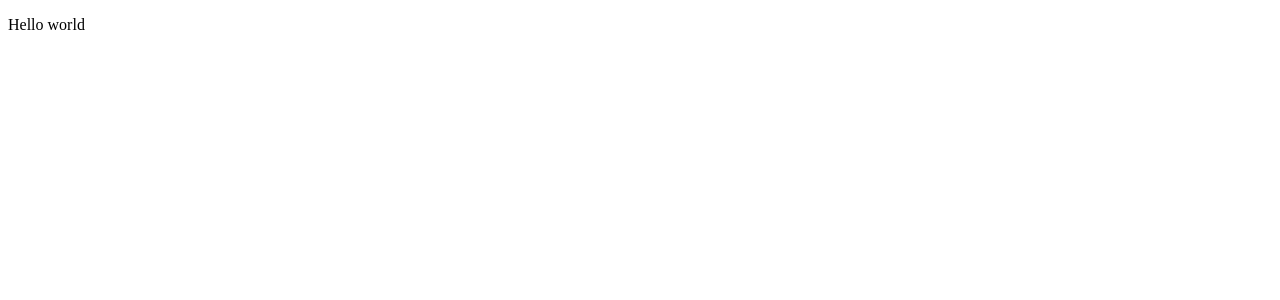
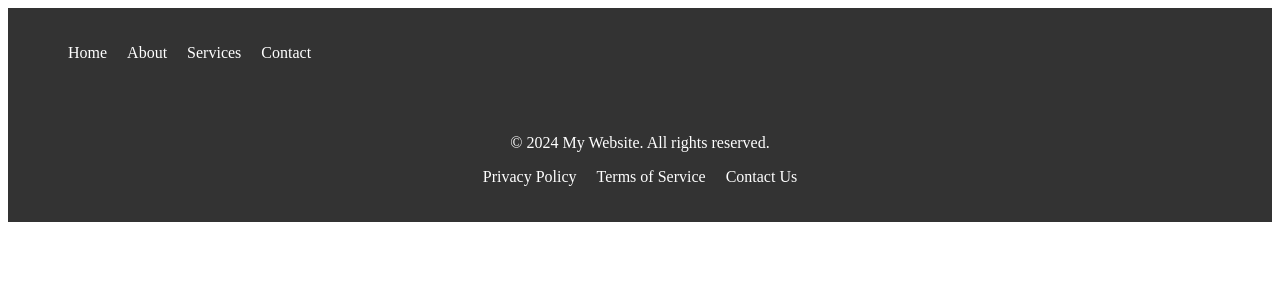
Before and after one commit to misterio33/ReactToDo, a React (Create React App) app in the folder react-todo-app/: page / in a window 1280 px wide. Shown: the top 300 px of the page. Built offline with nearby package versions, Linux system fonts and the light colour scheme.

Commit message:
added header and footer

```diff
--- a/react-todo-app/src/App.tsx
+++ b/react-todo-app/src/App.tsx
@@ -1,5 +1,13 @@
+import Footer from "./Components/footer/footer";
+import Header from "./Components/header/header";
+
 function App() {
-  return <p>Hello world</p>;
+  return (
+    <>
+      <Header />
+      <Footer />
+    </>
+  );
 }
 
 export default App;
--- /dev/null
+++ b/react-todo-app/src/Components/footer/footer.css
@@ -0,0 +1,32 @@
+.footer {
+    background-color: #333;
+    color: white;
+    padding: 20px 0;
+    text-align: center;
+    position: relative;
+    bottom: 0;
+    width: 100%;
+  }
+
+  .footer-content {
+    max-width: 1000px;
+    margin: 0 auto;
+    padding: 0 20px;
+  }
+
+  .footer-nav ul {
+    list-style-type: none;
+    padding: 0;
+    display: flex;
+    justify-content: center;
+    gap: 20px;
+  }
+
+  .footer-nav a {
+    color: white;
+    text-decoration: none;
+  }
+
+  .footer-nav a:hover {
+    text-decoration: underline;
+  }
--- /dev/null
+++ b/react-todo-app/src/Components/footer/footer.tsx
@@ -0,0 +1,26 @@
+import "./footer.css";
+
+const Footer = () => {
+  return (
+    <footer className="footer">
+      <div className="footer-content">
+        <p>&copy; 2024 My Website. All rights reserved.</p>
+        <nav className="footer-nav">
+          <ul>
+            <li>
+              <a href="#privacy">Privacy Policy</a>
+            </li>
+            <li>
+              <a href="#terms">Terms of Service</a>
+            </li>
+            <li>
+              <a href="#contact">Contact Us</a>
+            </li>
+          </ul>
+        </nav>
+      </div>
+    </footer>
+  );
+};
+
+export default Footer;
--- /dev/null
+++ b/react-todo-app/src/Components/header/header.css
@@ -0,0 +1,27 @@
+.header {
+    display: flex;
+    justify-content: space-between;
+    align-items: center;
+    padding: 20px;
+    background-color: #333;
+    color: white;
+  }
+
+  .logo img {
+    height: 50px;
+  }
+
+  .nav ul {
+    list-style-type: none;
+    display: flex;
+    gap: 20px;
+  }
+
+  .nav a {
+    color: white;
+    text-decoration: none;
+  }
+
+  .nav a:hover {
+    text-decoration: underline;
+  }
--- /dev/null
+++ b/react-todo-app/src/Components/header/header.tsx
@@ -0,0 +1,26 @@
+import "./header.css";
+
+const Header: React.FC = () => {
+  return (
+    <header className="header">
+      <nav className="nav">
+        <ul>
+          <li>
+            <a href="#home">Home</a>
+          </li>
+          <li>
+            <a href="#about">About</a>
+          </li>
+          <li>
+            <a href="#services">Services</a>
+          </li>
+          <li>
+            <a href="#contact">Contact</a>
+          </li>
+        </ul>
+      </nav>
+    </header>
+  );
+};
+
+export default Header;
```
